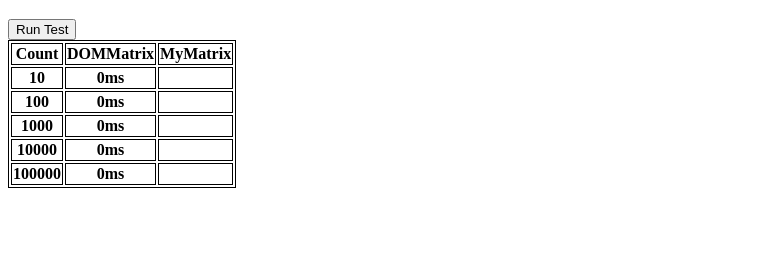
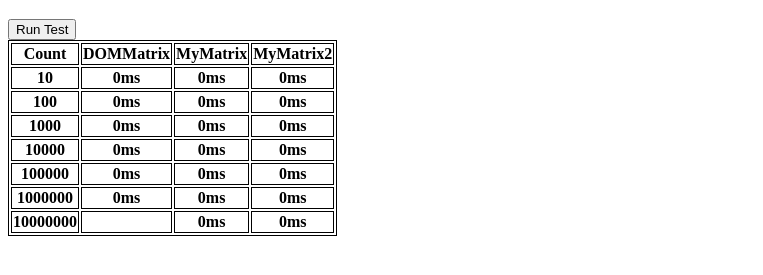
Before and after one commit to dramorak/dramorak.github.io, a plain HTML site: page index.html in a window 1280 px wide. Both pictures are taken after a click on the button "Run Test". Shown: the part 61-336 px from the top of the page, without its empty margins (0-763 px from the left). Drawn offline with Linux system fonts and the light colour scheme.

Commit message:
Update index.html

```diff
--- a/index.html
+++ b/index.html
@@ -37,12 +37,36 @@
 				var e = this.m11 * mat.m31 + this.m21 * mat.m32 + this.m31;
 				var f = this.m12 * mat.m31 + this.m22 * mat.m32 + this.m32;
 
-				return new MyMatrix(a,b,c,d,e,f);
+
+				return new MyMatrix([a,b,c,d,e,f]);
 			}
 
-			function DOMMatrixTest(n){
-				let a = new DOMMatrix([1,2,3,4,5,6]);
-				let b = new DOMMatrix([1,2,3,4,5,6]);
+			function MyMatrix2(seq){
+				if(seq.length !== 6){
+					throw new TypeError('Expecting 6 entries.');
+				}
+
+				this.m11 = seq[0];
+				this.m12 = seq[1];
+				this.m21 = seq[2];
+				this.m22 = seq[3];
+				this.m31 = seq[4];
+				this.m32 = seq[5];
+
+				this._matrix = seq;
+			}
+
+			MyMatrix2.prototype.multiply= function(mat){
+				if((mat instanceof MyMatrix2) === false){
+					throw new TypeError('Expected a MyMatrix entry');
+				}
+				return new MyMatrix([this.m11 * mat.m11 + this.m21 * mat.m12,this.m12 * mat.m11 + this.m22 * mat.m12,this.m11 * mat.m21 + this.m21 * mat.m22,this.m12 * mat.m21 + this.m22 * mat.m22,this.m11 * mat.m31 + this.m21 * mat.m32 + this.m31,this.m12 * mat.m31 + this.m22 * mat.m32 + this.m32]);
+			}
+
+			function matrixTest(matrix){
+				return function(n){
+				let a = new matrix([1,2,3,4,5,6]);
+				let b = new matrix([1,2,3,4,5,6]);
 
 				let start = Date.now();
 				for(var i = 0; i < n; i++){
@@ -51,20 +75,14 @@
 				let duration = Date.now() - start;
 
 				return duration + 'ms';
+				}
 			}
 
-			function myMatrixTest(n){
-				let a = new MyMatrix([1,2,3,4,5,6]);
-				let b = new MyMatrix([1,2,3,4,5,6]);
+			DOMMatrixTest = matrixTest(DOMMatrix);
 
-				let start = Date.now();
-				for(var i = 0; i < n; i++){
-					a.multiply(b);
-				}
-				let duration = Date.now() - start;
+			myMatrixTest = matrixTest(MyMatrix);
 
-				return duration + 'ms';
-			}
+			myMatrix2Test = matrixTest(MyMatrix2);
 
 			function runTest(){
 				document.querySelector("#DOMMatrix-10").innerHTML = DOMMatrixTest(10);
@@ -72,12 +90,23 @@
 				document.querySelector("#DOMMatrix-1000").innerHTML = DOMMatrixTest(1000);
 				document.querySelector("#DOMMatrix-10000").innerHTML = DOMMatrixTest(10000);
 				document.querySelector("#DOMMatrix-100000").innerHTML = DOMMatrixTest(100000);
+				document.querySelector('#DOMMatrix-1000000').innerHTML = DOMMatrixTest(1000000);
 
 				document.querySelector('#MyMatrix-10').innerHTML = myMatrixTest(10);
 				document.querySelector('#MyMatrix-100').innerHTML = myMatrixTest(100);
 				document.querySelector('#MyMatrix-1000').innerHTML = myMatrixTest(1000);
 				document.querySelector('#MyMatrix-10000').innerHTML = myMatrixTest(10000);
 				document.querySelector('#MyMatrix-100000').innerHTML = myMatrixTest(100000);
+				document.querySelector('#MyMatrix-1000000').innerHTML = myMatrixTest(1000000);
+				document.querySelector('#MyMatrix-10000000').innerHTML = myMatrixTest(10000000);
+
+				document.querySelector('#MyMatrix2-10').innerHTML = myMatrix2Test(10);
+				document.querySelector('#MyMatrix2-100').innerHTML = myMatrix2Test(100);
+				document.querySelector('#MyMatrix2-1000').innerHTML = myMatrix2Test(1000);
+				document.querySelector('#MyMatrix2-10000').innerHTML = myMatrix2Test(10000);
+				document.querySelector('#MyMatrix2-100000').innerHTML = myMatrix2Test(100000);
+				document.querySelector('#MyMatrix2-1000000').innerHTML = myMatrix2Test(1000000);
+				document.querySelector('#MyMatrix2-10000000').innerHTML = myMatrix2Test(10000000);
 			}
 		</script>
 	</head>
@@ -89,32 +118,50 @@
 				<th>Count</th>
 				<th>DOMMatrix</th>
 				<th>MyMatrix</th>
+				<th>MyMatrix2</th>
 			</tr>
 
 			<tr>
 				<th>10</th>
 				<th id="DOMMatrix-10"></th>
 				<th id="MyMatrix-10"></th>
+				<th id="MyMatrix2-10"></th>
 			</tr>
 			<tr>
 				<th>100</th>
 				<th id="DOMMatrix-100"></th>
 				<th id="MyMatrix-100"></th>
+				<th id="MyMatrix2-100"></th>
 			</tr>
 			<tr>
 				<th>1000</th>
 				<th id="DOMMatrix-1000"></th>
 				<th id="MyMatrix-1000"></th>
+				<th id="MyMatrix2-1000"></th>
 			</tr>
 			<tr>
 				<th>10000</th>
 				<th id="DOMMatrix-10000"></th>
 				<th id="MyMatrix-10000"></th>
+				<th id="MyMatrix2-10000"></th>
 			</tr>
 			<tr>
 				<th>100000</th>
 				<th id="DOMMatrix-100000"></th>
 				<th id="MyMatrix-100000"></th>
+				<th id="MyMatrix2-100000"></th>
+			</tr>
+			<tr>
+				<th>1000000</th>
+				<th id="DOMMatrix-1000000"></th>
+				<th id="MyMatrix-1000000"></th>
+				<th id="MyMatrix2-1000000"></th>
+			</tr>
+			<tr>
+				<th>10000000</th>
+				<th id="DOMMatrix-10000000"></th>
+				<th id="MyMatrix-10000000"></th>
+				<th id="MyMatrix2-10000000"></th>
 			</tr>
 		</table>
 		<script>
```
